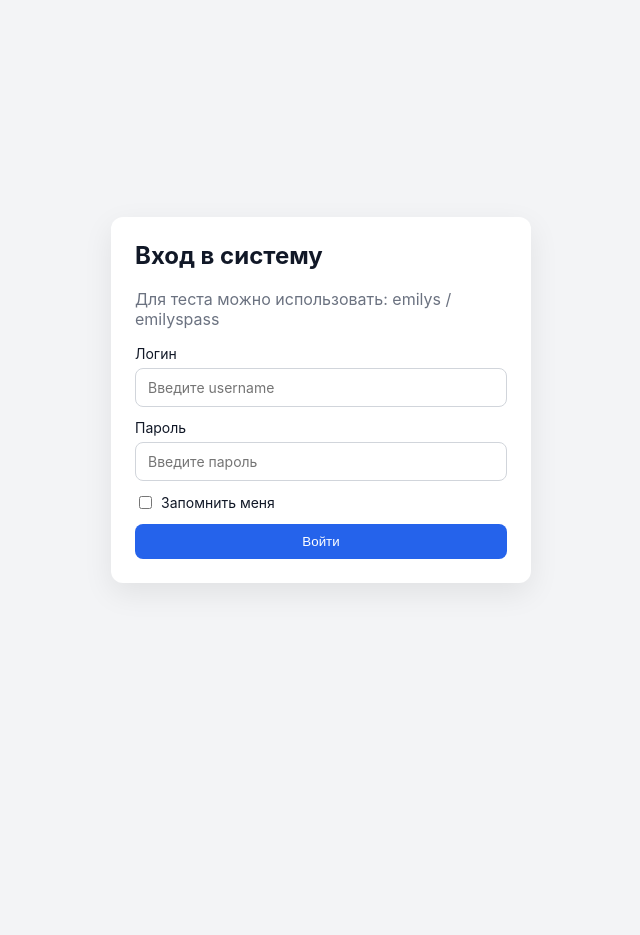
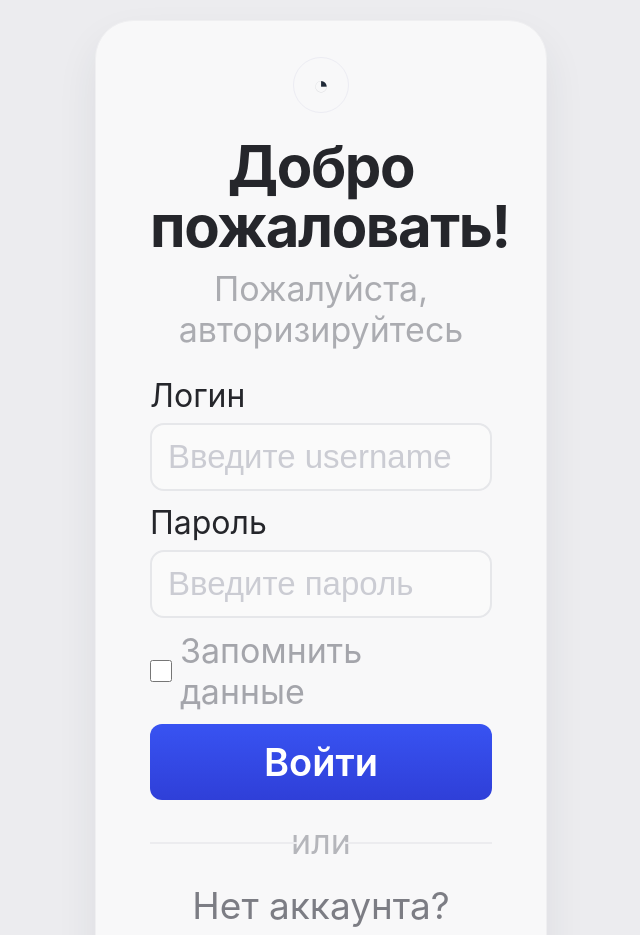
Before and after one commit to mrcrabs67/gurutest, a React (Vite) app: page / in a window 1280 px wide. Shown: the top 935 px of the page, without its empty margins (319-959 px from the left). Before the commit the page ends 800 px from the top, so only its background shows below. Built offline with nearby package versions, Linux system fonts and the light colour scheme.

Commit message:
Rebuild screens to match provided Figma layouts

```diff
--- a/src/App.tsx
+++ b/src/App.tsx
@@ -37,6 +37,23 @@ function sortProducts(products: Product[], sort: SortState): Product[] {
     if (left > right) return sort.direction === 'asc' ? 1 : -1;
     return 0;
   });
+}
+
+function getCategory(title: string): string {
+  const normalized = title.toLowerCase();
+  if (normalized.includes('iphone') || normalized.includes('смартфон') || normalized.includes('phone')) return 'Телефоны';
+  if (normalized.includes('утюг') || normalized.includes('braun')) return 'Бытовая техника';
+  if (normalized.includes('play') || normalized.includes('консоль')) return 'Игровые приставки';
+  if (normalized.includes('флэш') || normalized.includes('flash')) return 'Аксессуары';
+  return 'Электроника';
+}
+
+function formatPrice(value: number): string {
+  const [rawIntPart, rawDecimalPart] = value.toFixed(2).split('.');
+  const intPart = rawIntPart ?? '0';
+  const decimalPart = rawDecimalPart ?? '00';
+  const grouped = intPart.replace(/\B(?=(\d{3})+(?!\d))/g, ' ');
+  return `${grouped},${decimalPart}`;
 }
 
 export default function App() {
@@ -173,9 +190,11 @@ export default function App() {
   if (!session) {
     return (
       <main className="page auth-page">
-        <section className="card auth-card">
-          <h1>Вход в систему</h1>
-          <p className="hint">Для теста можно использовать: emilys / emilyspass</p>
+        <section className="auth-card">
+          <div className="auth-logo">◔</div>
+          <h1>Добро пожаловать!</h1>
+          <p className="hint auth-subtitle">Пожалуйста, авторизируйтесь</p>
+
           <form onSubmit={handleLogin} className="form-grid">
             <label>
               Логин
@@ -194,18 +213,22 @@ export default function App() {
                 placeholder="Введите пароль"
               />
             </label>
-            <label className="checkbox">
+            <label className="checkbox remember-check">
               <input
                 type="checkbox"
                 checked={remember}
                 onChange={(event) => setRemember(event.target.checked)}
               />
-              Запомнить меня
+              Запомнить данные
             </label>
             {authError && <p className="error">{authError}</p>}
-            <button disabled={loadingAuth} type="submit">
+            <button disabled={loadingAuth} type="submit" className="primary-btn full-width">
               {loadingAuth ? 'Входим...' : 'Войти'}
             </button>
+            <div className="auth-divider">или</div>
+            <p className="register-hint">
+              Нет аккаунта? <a href="#">Создать</a>
+            </p>
           </form>
         </section>
       </main>
@@ -213,31 +236,30 @@ export default function App() {
   }
 
   return (
-    <main className="page">
-      <section className="card">
-        <header className="toolbar">
-          <div>
+    <main className="page products-page">
+      <section className="top-strip">
         <h1>Товары</h1>
-            <p className="hint">Пользователь: {session.username}</p>
-          </div>
-          <div className="actions">
-            <button className="secondary" onClick={loadProducts} disabled={loadingProducts}>
-              Обновить
-            </button>
-            <button onClick={() => setAddOpen(true)}>Добавить</button>
-            <button className="secondary" onClick={handleLogout}>Выйти</button>
-          </div>
-        </header>
-
-        <div className="search-row">
+        <label className="search-input-wrap">
+          <span className="search-icon">⌕</span>
           <input
-            placeholder="Поиск товаров..."
+            placeholder="Найти"
             value={search}
             onChange={(event) => setSearch(event.target.value)}
           />
+        </label>
+      </section>
+
+      <section className="products-card">
+        <header className="products-head">
+          <h2>Все позиции</h2>
+          <div className="actions">
+            <button className="icon-btn" onClick={loadProducts} disabled={loadingProducts} aria-label="Обновить">
+              ↻
+            </button>
+            <button onClick={() => setAddOpen(true)} className="primary-btn add-btn">⊕ Добавить</button>
+            <button className="text-btn" onClick={handleLogout}>Выйти</button>
           </div>
-
-        <p className="hint">Выбрано товаров: {selectedProductIds.length}</p>
+        </header>
 
         {loadingProducts && (
           <div className="progress">
@@ -255,32 +277,60 @@ export default function App() {
                   <input type="checkbox" checked={allProductsSelected} onChange={toggleSelectAll} />
                 </th>
                 <th onClick={() => toggleSort('title')}>Наименование</th>
-                <th onClick={() => toggleSort('price')}>Цена</th>
                 <th>Вендор</th>
                 <th>Артикул</th>
-                <th onClick={() => toggleSort('rating')}>Рейтинг</th>
+                <th onClick={() => toggleSort('rating')}>Оценка</th>
+                <th onClick={() => toggleSort('price')}>Цена, ₽</th>
+                <th />
+                <th />
               </tr>
             </thead>
             <tbody>
-              {sortedProducts.map((product) => (
-                <tr key={product.id}>
+              {sortedProducts.map((product) => {
+                const selected = selectedProductIds.includes(product.id);
+                return (
+                  <tr key={product.id} className={selected ? 'selected-row' : ''}>
                     <td className="checkbox-cell">
                       <input
                         type="checkbox"
-                      checked={selectedProductIds.includes(product.id)}
+                        checked={selected}
                         onChange={() => toggleProductSelection(product.id)}
                       />
                     </td>
-                  <td>{product.title}</td>
-                  <td>{product.price}$</td>
-                  <td>{product.brand ?? '—'}</td>
+                    <td>
+                      <div className="name-cell">
+                        <span className="product-preview" />
+                        <div>
+                          <p className="product-title">{product.title}</p>
+                          <p className="product-category">{getCategory(product.title)}</p>
+                        </div>
+                      </div>
+                    </td>
+                    <td className="vendor">{product.brand ?? '—'}</td>
                     <td>{product.sku ?? '—'}</td>
-                  <td className={product.rating < 3 ? 'rating-low' : ''}>{product.rating.toFixed(1)}</td>
+                    <td className={product.rating < 3.5 ? 'rating-low' : ''}>{product.rating.toFixed(1)}/5</td>
+                    <td className="price-cell">{formatPrice(product.price)}</td>
+                    <td><button className="pill-btn" type="button">＋</button></td>
+                    <td><button className="menu-btn" type="button">⠇</button></td>
                   </tr>
-              ))}
+                );
+              })}
             </tbody>
           </table>
         </div>
+
+        <footer className="products-footer">
+          <p>Показано 1-20 из 120</p>
+          <div className="pagination">
+            <button type="button">‹</button>
+            <button type="button" className="active">1</button>
+            <button type="button">2</button>
+            <button type="button">3</button>
+            <button type="button">4</button>
+            <button type="button">5</button>
+            <button type="button">›</button>
+          </div>
+        </footer>
       </section>
 
       {isAddOpen && (
@@ -328,8 +378,8 @@ export default function App() {
               />
             </label>
             <div className="actions">
-              <button type="button" className="secondary" onClick={() => setAddOpen(false)}>Отмена</button>
-              <button type="submit">Сохранить</button>
+              <button type="button" className="text-btn" onClick={() => setAddOpen(false)}>Отмена</button>
+              <button type="submit" className="primary-btn">Сохранить</button>
             </div>
           </form>
         </div>
--- a/src/styles.css
+++ b/src/styles.css
@@ -1,7 +1,7 @@
 :root {
-  font-family: Inter, system-ui, Avenir, Helvetica, Arial, sans-serif;
-  color: #111827;
-  background: #f3f4f6;
+  font-family: Inter, system-ui, -apple-system, Segoe UI, Roboto, Helvetica, Arial, sans-serif;
+  color: #25262b;
+  background: #ececef;
 }
 
 * {
@@ -10,11 +10,17 @@
 
 body {
   margin: 0;
+  background: #ececef;
 }
 
 .page {
   min-height: 100vh;
-  padding: 32px;
+  padding: 20px 0;
+}
+
+.products-page {
+  display: grid;
+  gap: 30px;
 }
 
 .auth-page {
@@ -22,25 +28,48 @@ body {
   place-items: center;
 }
 
-.card {
-  background: #fff;
-  border-radius: 12px;
-  box-shadow: 0 10px 30px rgba(0, 0, 0, 0.08);
-  padding: 24px;
+.auth-card {
+  width: min(452px, calc(100% - 32px));
+  background: #f8f8f9;
+  border: 1px solid #efeff1;
+  border-radius: 38px;
+  box-shadow: 0 20px 40px rgba(44, 45, 60, 0.08);
+  padding: 36px 54px 40px;
+  text-align: center;
 }
 
-.auth-card {
-  width: min(420px, 100%);
+.auth-logo {
+  width: 56px;
+  height: 56px;
+  border: 1px solid #ececf3;
+  border-radius: 50%;
+  display: grid;
+  place-items: center;
+  margin: 0 auto 24px;
+  color: #1f2937;
+  font-size: 26px;
 }
 
 h1,
 h2 {
-  margin-top: 0;
+  margin: 0;
+}
+
+.auth-card h1 {
+  font-size: 58px;
+  line-height: 1.03;
+  letter-spacing: -1.4px;
+  margin-bottom: 12px;
 }
 
 .hint {
-  color: #6b7280;
-  margin-top: 0;
+  margin: 0;
+  color: #abacb1;
+}
+
+.auth-subtitle {
+  margin-bottom: 26px;
+  font-size: 34px;
 }
 
 .form-grid,
@@ -51,15 +80,24 @@ h2 {
 
 label {
   display: grid;
-  gap: 6px;
-  font-size: 14px;
+  gap: 8px;
+  font-size: 32px;
+  text-align: left;
 }
 
 input {
-  border: 1px solid #d1d5db;
-  border-radius: 8px;
-  padding: 10px 12px;
-  font: inherit;
+  width: 100%;
+  border: 2px solid #e6e7ea;
+  border-radius: 14px;
+  padding: 13px 16px;
+  font-size: 33px;
+  line-height: 1;
+  background: #fafafa;
+  color: #2a2b31;
+}
+
+input::placeholder {
+  color: #cbccd3;
 }
 
 .checkbox {
@@ -67,13 +105,22 @@ input {
   align-items: center;
 }
 
+.checkbox input {
+  width: 22px;
+  height: 22px;
+  margin: 0;
+}
+
+.remember-check {
+  color: #a4a5ab;
+  font-size: 34px;
+}
+
 button {
   border: none;
-  border-radius: 8px;
-  background: #2563eb;
-  color: white;
-  padding: 10px 14px;
+  border-radius: 12px;
   cursor: pointer;
+  font: inherit;
 }
 
 button:disabled {
@@ -81,8 +128,52 @@ button:disabled {
   cursor: wait;
 }
 
-button.secondary {
-  background: #374151;
+.primary-btn {
+  background: linear-gradient(180deg, #3853f2, #2f3fd8);
+  color: #fff;
+  font-size: 38px;
+  font-weight: 600;
+  padding: 15px 22px;
+}
+
+.full-width {
+  width: 100%;
+}
+
+.auth-divider {
+  position: relative;
+  color: #b5b6bb;
+  text-transform: lowercase;
+  font-size: 34px;
+  padding: 9px 0;
+}
+
+.auth-divider::before,
+.auth-divider::after {
+  content: '';
+  position: absolute;
+  top: 50%;
+  width: 43%;
+  border-bottom: 2px solid #ececef;
+}
+
+.auth-divider::before {
+  left: 0;
+}
+
+.auth-divider::after {
+  right: 0;
+}
+
+.register-hint {
+  margin: 0;
+  color: #7c7d84;
+  font-size: 37px;
+}
+
+.register-hint a {
+  color: #2f3fd8;
+  font-weight: 600;
 }
 
 .error {
@@ -90,102 +181,292 @@ button.secondary {
   margin: 0;
 }
 
-.toolbar,
+.top-strip,
+.products-card {
+  margin: 0 auto;
+  width: min(1900px, calc(100% - 32px));
+  border-radius: 12px;
+  background: #f7f7f8;
+  border: 1px solid #e5e6eb;
+}
+
+.top-strip {
+  display: grid;
+  grid-template-columns: 360px minmax(280px, 1fr);
+  gap: 40px;
+  align-items: center;
+  padding: 28px;
+}
+
+.top-strip h1 {
+  font-size: 45px;
+  font-weight: 700;
+}
+
+.search-input-wrap {
+  position: relative;
+  max-width: 1000px;
+}
+
+.search-icon {
+  position: absolute;
+  left: 20px;
+  top: 50%;
+  transform: translateY(-50%);
+  color: #9ea0a8;
+  font-size: 34px;
+}
+
+.search-input-wrap input {
+  padding-left: 54px;
+  background: #ececef;
+  border: 1px solid #e4e5e8;
+  border-radius: 10px;
+}
+
+.products-card {
+  padding: 28px;
+}
+
+.products-head,
 .actions,
-.search-row {
+.products-footer {
   display: flex;
   justify-content: space-between;
   align-items: center;
+}
+
+.products-head h2 {
+  font-size: 44px;
+  font-weight: 700;
+}
+
+.actions {
   gap: 10px;
 }
 
-.search-row {
-  margin: 18px 0;
+.icon-btn {
+  width: 42px;
+  height: 42px;
+  border: 1px solid #dcdde4;
+  background: #fafafb;
+  color: #7a7e8b;
+  font-size: 24px;
 }
 
-.search-row input {
-  max-width: 320px;
-  width: 100%;
+.add-btn {
+  font-size: 33px;
+  line-height: 1;
+  padding: 12px 26px;
 }
 
-.table-wrapper {
-  overflow: auto;
-}
-
-table {
-  width: 100%;
-  border-collapse: collapse;
-}
-
-th,
-td {
-  text-align: left;
-  border-bottom: 1px solid #e5e7eb;
-  padding: 12px;
-}
-
-th {
-  cursor: pointer;
-}
-
-th:nth-child(3),
-th:nth-child(4),
-th:nth-child(5) {
-  cursor: default;
-}
-
-.checkbox-cell {
-  width: 44px;
-  text-align: center;
-}
-
-.checkbox-cell input {
-  width: 16px;
-  height: 16px;
-}
-
-.rating-low {
-  color: #dc2626;
-  font-weight: 700;
+.text-btn {
+  background: transparent;
+  color: #71717a;
+  font-size: 28px;
+  padding: 8px 12px;
 }
 
 .progress {
   width: 100%;
-  background: #e5e7eb;
+  background: #e8e9ee;
   border-radius: 999px;
   overflow: hidden;
-  margin-bottom: 12px;
+  margin: 14px 0;
 }
 
 .progress-bar {
-  height: 6px;
-  background: linear-gradient(90deg, #60a5fa, #2563eb);
+  height: 4px;
+  background: linear-gradient(90deg, #6682ff, #2f3fd8);
   animation: load 1s linear infinite;
 }
 
 @keyframes load {
   from {
     width: 0%;
-    transform: translateX(0);
   }
 
   to {
     width: 100%;
-    transform: translateX(0);
   }
+}
+
+.table-wrapper {
+  overflow-x: auto;
+  margin-top: 26px;
+}
+
+table {
+  width: 100%;
+  border-collapse: collapse;
+  min-width: 1180px;
+}
+
+th,
+td {
+  text-align: left;
+  border-bottom: 1px solid #dddddf;
+  padding: 14px 10px;
+  font-size: 34px;
+}
+
+th {
+  color: #a4a6ad;
+  font-weight: 600;
+}
+
+th:nth-child(3),
+th:nth-child(4),
+th:nth-child(7),
+th:nth-child(8) {
+  cursor: default;
+}
+
+th:last-child,
+td:last-child,
+th:nth-last-child(2),
+td:nth-last-child(2) {
+  width: 62px;
+  text-align: center;
+}
+
+.checkbox-cell {
+  width: 62px;
+  text-align: center;
+}
+
+.checkbox-cell input {
+  appearance: none;
+  width: 22px;
+  height: 22px;
+  border: 2px solid #c4c7ce;
+  border-radius: 6px;
+  background: #f9f9fb;
+  margin: 0;
+}
+
+.checkbox-cell input:checked {
+  background: #455ec9;
+  border-color: #455ec9;
+}
+
+.selected-row {
+  box-shadow: inset 4px 0 0 #455ec9;
+}
+
+.name-cell {
+  display: flex;
+  align-items: center;
+  gap: 14px;
+}
+
+.product-preview {
+  width: 48px;
+  height: 48px;
+  border-radius: 8px;
+  background: #c8c8ca;
+  display: inline-block;
+  flex: 0 0 auto;
+}
+
+.product-title,
+.product-category {
+  margin: 0;
+  line-height: 1.2;
+}
+
+.product-title {
+  font-weight: 700;
+  color: #26282f;
+}
+
+.product-category {
+  color: #adb0b8;
+  font-size: 31px;
+}
+
+.vendor {
+  font-weight: 700;
+}
+
+.price-cell {
+  font-family: ui-monospace, SFMono-Regular, Menlo, Monaco, Consolas, 'Liberation Mono', 'Courier New', monospace;
+}
+
+.rating-low {
+  color: #e53935;
+}
+
+.pill-btn {
+  width: 52px;
+  height: 30px;
+  border-radius: 999px;
+  background: #2f3fd8;
+  color: #fff;
+  font-size: 29px;
+  line-height: 1;
+}
+
+.menu-btn {
+  width: 30px;
+  height: 30px;
+  border-radius: 50%;
+  border: 2px solid #b6b8c0;
+  background: transparent;
+  color: #9ea1ab;
+  font-size: 18px;
+}
+
+.products-footer {
+  margin-top: 24px;
+}
+
+.products-footer p {
+  margin: 0;
+  color: #8f9199;
+  font-size: 35px;
+}
+
+.pagination {
+  display: flex;
+  align-items: center;
+  gap: 8px;
+}
+
+.pagination button {
+  width: 32px;
+  height: 32px;
+  border-radius: 6px;
+  border: 1px solid #dfdfe4;
+  background: #f7f7f8;
+  color: #aaacb4;
+  font-size: 18px;
+}
+
+.pagination .active {
+  background: #7b85e8;
+  color: #fff;
+  border-color: transparent;
 }
 
 .modal-overlay {
   position: fixed;
   inset: 0;
-  background: rgba(17, 24, 39, 0.4);
+  background: rgba(17, 24, 39, 0.35);
   display: grid;
   place-items: center;
   padding: 16px;
 }
 
+.card {
+  background: #fff;
+  border-radius: 16px;
+  box-shadow: 0 10px 30px rgba(0, 0, 0, 0.1);
+  padding: 24px;
+}
+
 .modal {
-  width: min(500px, 100%);
+  width: min(540px, 100%);
 }
 
 .toast {
@@ -197,3 +478,42 @@ th:nth-child(5) {
   padding: 12px 16px;
   border-radius: 8px;
 }
+
+@media (max-width: 1024px) {
+  .top-strip {
+    grid-template-columns: 1fr;
+    gap: 16px;
+  }
+
+  .top-strip h1,
+  .products-head h2 {
+    font-size: 34px;
+  }
+
+  th,
+  td,
+  .product-title,
+  .products-footer p {
+    font-size: 18px;
+  }
+
+  .product-category,
+  .text-btn,
+  .add-btn {
+    font-size: 16px;
+  }
+
+  .auth-card h1 {
+    font-size: 40px;
+  }
+
+  .auth-subtitle,
+  label,
+  input,
+  .primary-btn,
+  .remember-check,
+  .auth-divider,
+  .register-hint {
+    font-size: 20px;
+  }
+}
```
Lines whose indentation alone changed are shown as unchanged.
